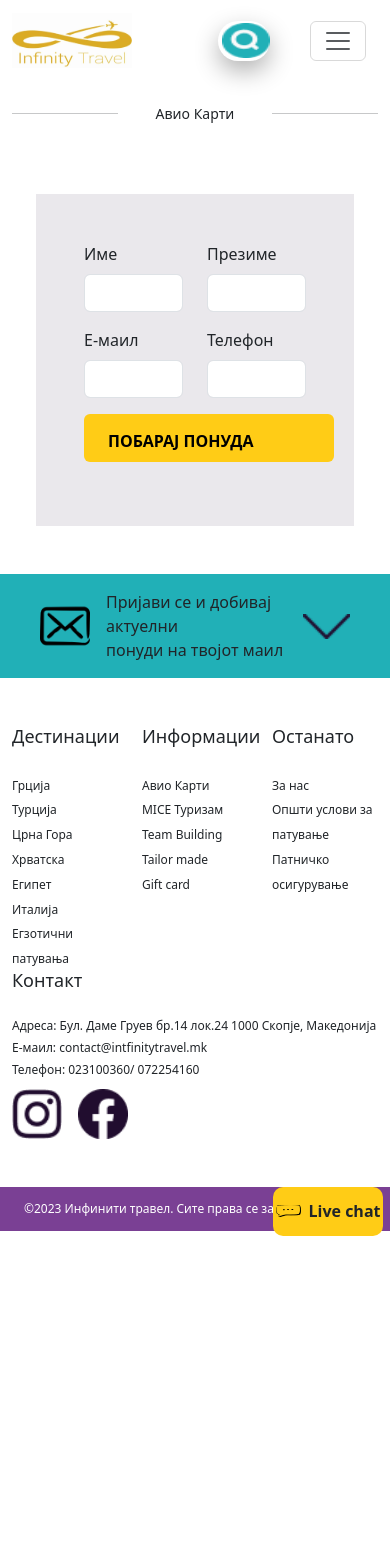
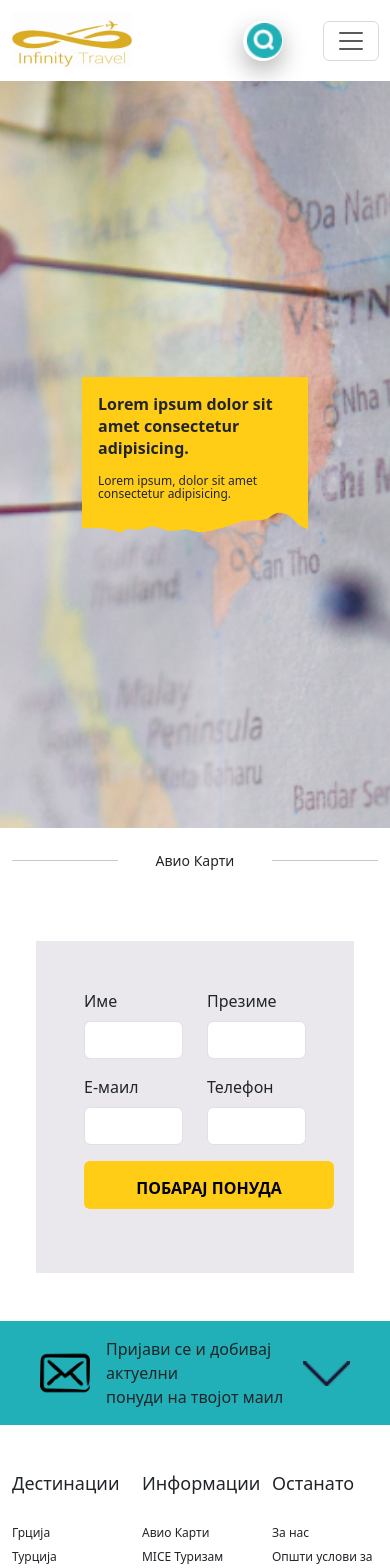
Before and after one commit to denitrajkov/infinity-travel, a Next.js app: page /aviokarti/aviokarti-contact in a window 390 px wide. Shown: the top 1568 px of the page. Before the commit the page ends 1236 px from the top, so only its background shows below. Built offline with nearby package versions, Linux system fonts and the light colour scheme.

Commit message:
last changes

```diff
--- a/src/components/DataPlaneContact.tsx
+++ b/src/components/DataPlaneContact.tsx
@@ -94,13 +94,12 @@ export default function Contact() {
             <div className="mb-3">
               <div className="row">
                 <div className="col-6 ">
-                  <Link
+                  <button
                     type="submit"
                     className="btn-send f-20-heading-semi-bold"
-                    href={"/"}
                   >
                     ПОБАРАЈ ПОНУДА
-                  </Link>
+                  </button>
                 </div>
               </div>
             </div>
--- a/src/components/Nav.tsx
+++ b/src/components/Nav.tsx
@@ -52,8 +52,8 @@ const Nav: React.FC = () => {
                     src="/search-navbar.png"
                     className="search-navbar "
                     alt="search-navbar"
-                    width={105}
-                    height={105}
+                    width={35}
+                    height={35}
                   />
                 </a>
               </form>
--- a/src/pages/aviokarti/aviokarti-contact/index.tsx
+++ b/src/pages/aviokarti/aviokarti-contact/index.tsx
@@ -1,3 +1,4 @@
+import Banner from "@/components/Banner";
 import DataPlaneContact from "@/components/DataPlaneContact";
 import Title from "@/components/Title";
 import { NextPage } from "next";
@@ -10,6 +11,7 @@ const aviokarti: NextPage = () => {
         <title>Т.А Инфинти - Авио Карти</title>
         <meta name="description" />
       </Head>
+      <Banner bannerImg="global-banner" />
       <Title title="Авио Карти" />
       <DataPlaneContact />
     </>
--- a/src/styles/globals.css
+++ b/src/styles/globals.css
@@ -143,10 +143,6 @@ img {
 .active {
   color: var(--text-yellow) !important;
   font-weight: bold;
-}
-.search-navbar {
-  width: 60px;
-  height: 35px;
 }
 
 .yellow-bg-img {
@@ -761,6 +757,11 @@ img {
     margin-top: 15px;
   }
 
+  .btn-yellow1 {
+    padding: 9px 14px;
+    font-size: 17px;
+  }
+
   .p-100 {
     padding: 0;
   }
```
